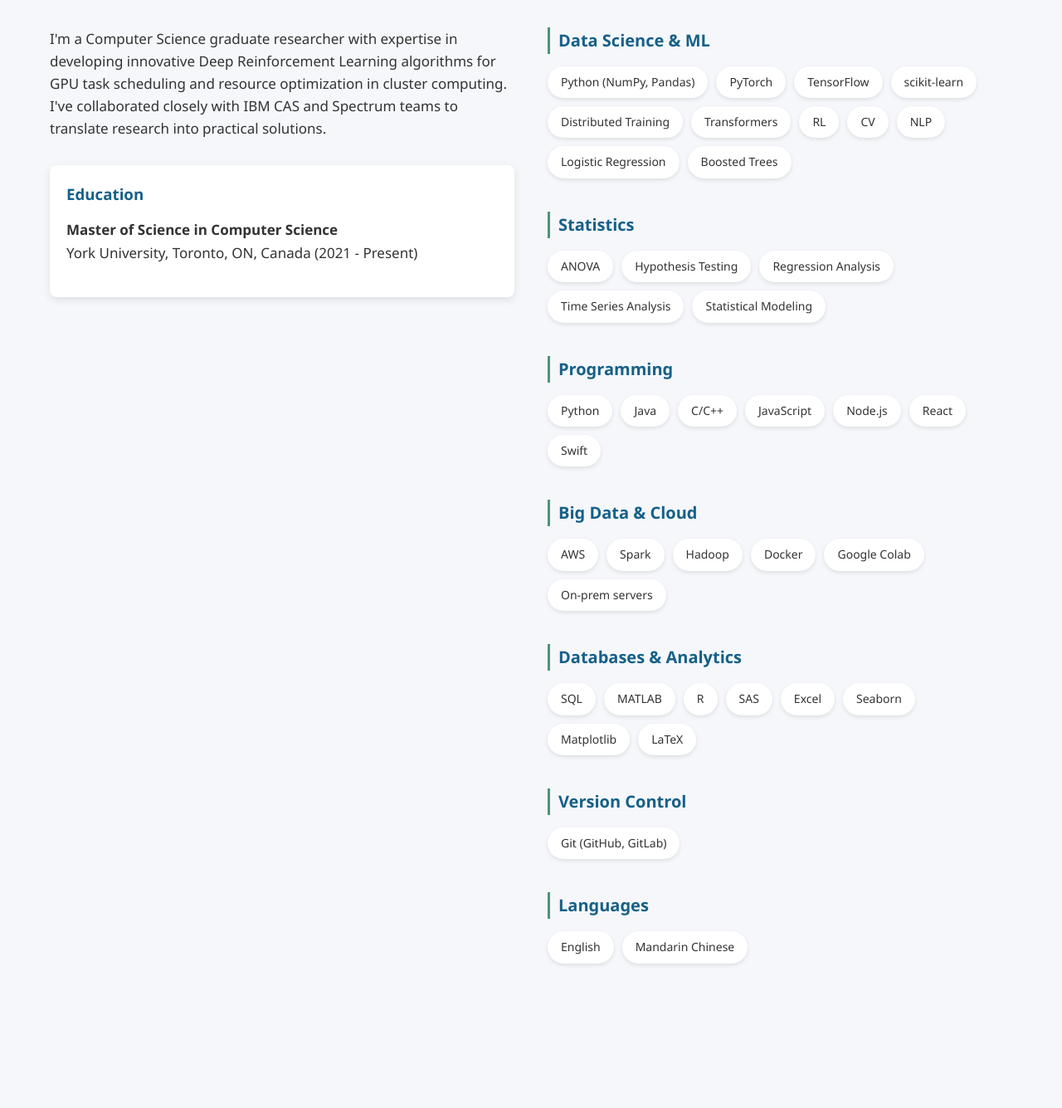
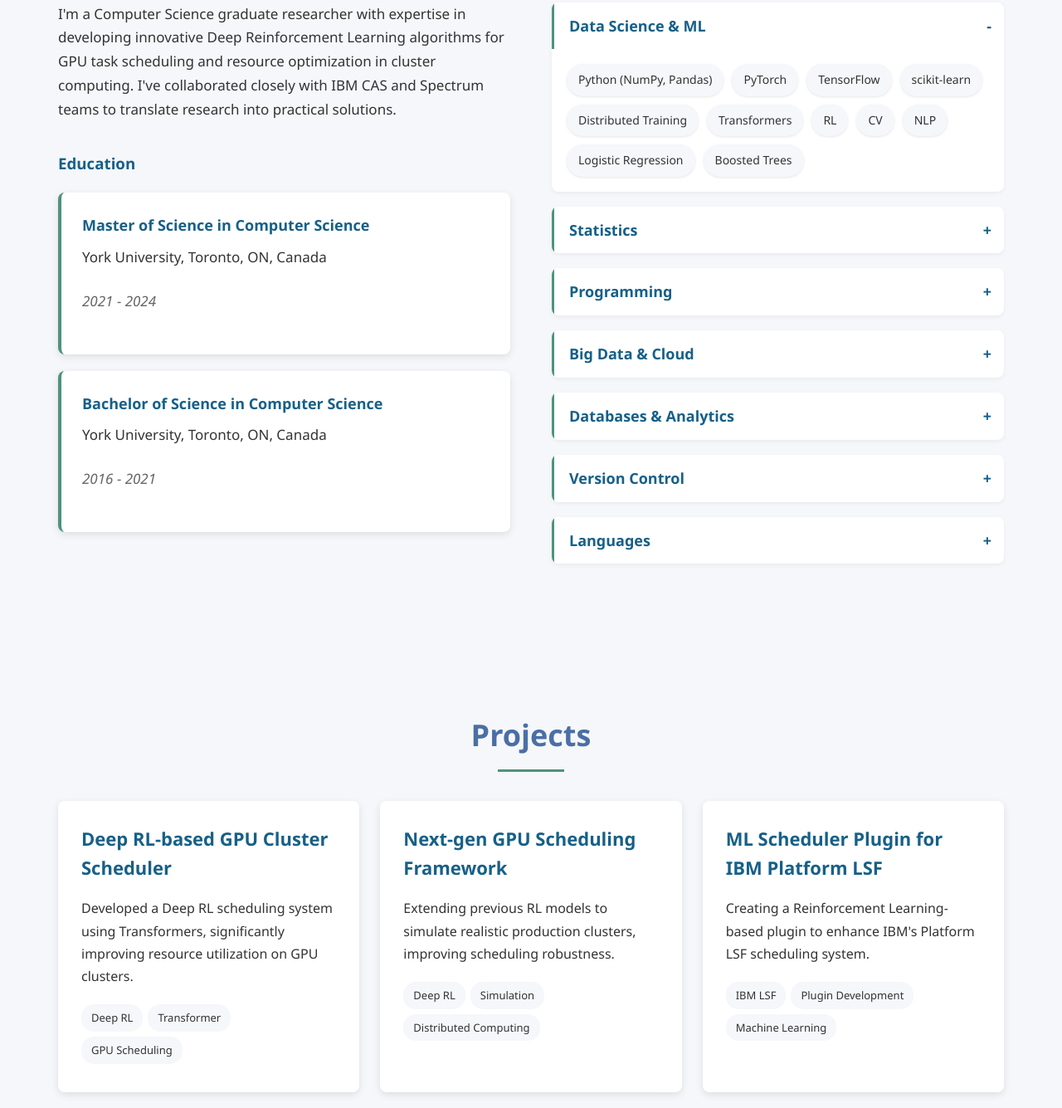
Before and after one commit to LoboShao/loboshao.github.io, a plain HTML site: page index.html in a window 1280 px wide. Shown: the part 985-2320 px from the top of the page at 83% size. Drawn offline with Linux system fonts and the light colour scheme.

Commit message:
Add files via upload

```diff
--- a/index.html
+++ b/index.html
@@ -46,10 +46,20 @@
                 <div class="about-text">
                     <p>I'm a Computer Science graduate researcher with expertise in developing innovative Deep Reinforcement Learning algorithms for GPU task scheduling and resource optimization in cluster computing. I've collaborated closely with IBM CAS and Spectrum teams to translate research into practical solutions.</p>
 
-                    <div class="education">
+                    <div class="education-section">
                         <h3>Education</h3>
-                        <p><strong>Master of Science in Computer Science</strong><br>
-                        York University, Toronto, ON, Canada (2021 - Present)</p>
+                        <div class="education-cards">
+                            <div class="education-card">
+                                <h4>Master of Science in Computer Science</h4>
+                                <p class="education-institution">York University, Toronto, ON, Canada</p>
+                                <p class="education-year">2021 - 2024</p>
+                            </div>
+                            <div class="education-card">
+                                <h4>Bachelor of Science in Computer Science</h4>
+                                <p class="education-institution">York University, Toronto, ON, Canada</p>
+                                <p class="education-year">2016 - 2021</p>
+                            </div>
+                        </div>
                     </div>
                 </div>
                 <div class="skills">
@@ -210,12 +220,12 @@
                     </svg>
                     Email
                 </a>
-                <a href="tel:+16478349024" class="contact-link">
+                <!-- <a href="tel:+dont want to tell" class="contact-link">
                     <svg xmlns="http://www.w3.org/2000/svg" width="16" height="16" fill="currentColor" viewBox="0 0 16 16">
                         <path fill-rule="evenodd" d="M1.885.511a1.745 1.745 0 0 1 2.61.163L6.29 2.98c.329.423.445.974.315 1.494l-.547 2.19a.678.678 0 0 0 .178.643l2.457 2.457a.678.678 0 0 0 .644.178l2.189-.547a1.745 1.745 0 0 1 1.494.315l2.306 1.794c.829.645.905 1.87.163 2.611l-1.034 1.034c-.74.74-1.846 1.065-2.877.702a18.634 18.634 0 0 1-7.01-4.42 18.634 18.634 0 0 1-4.42-7.009c-.362-1.03-.037-2.137.703-2.877L1.885.511z"/>
                     </svg>
                     Phone
-                </a>
+                </a> -->
                 <a href="#" class="contact-link">
                     <svg xmlns="http://www.w3.org/2000/svg" width="16" height="16" fill="currentColor" viewBox="0 0 16 16">
                         <path d="M0 8a8 8 0 1 1 16 0A8 8 0 0 1 0 8zm7.5-6.923c-.67.204-1.335.82-1.887 1.855A7.97 7.97 0 0 0 5.145 4H7.5V1.077zM4.09 4a9.267 9.267 0 0 1 .64-1.539 6.7 6.7 0 0 1 .597-.933A7.025 7.025 0 0 0 2.255 4H4.09zm-.582 3.5c.03-.877.138-1.718.312-2.5H1.674a6.958 6.958 0 0 0-.656 2.5h2.49zM4.847 5a12.5 12.5 0 0 0-.338 2.5H7.5V5H4.847zM8.5 5v2.5h2.99a12.495 12.495 0 0 0-.337-2.5H8.5zM4.51 8.5a12.5 12.5 0 0 0 .337 2.5H7.5V8.5H4.51zm3.99 0V11h2.653c.187-.765.306-1.608.338-2.5H8.5zM5.145 12c.138.386.295.744.468 1.068.552 1.035 1.218 1.65 1.887 1.855V12H5.145zm.182 2.472a6.696 6.696 0 0 1-.597-.933A9.268 9.268 0 0 1 4.09 12H2.255a7.024 7.024 0 0 0 3.072 2.472zM3.82 11a13.652 13.652 0 0 1-.312-2.5h-2.49c.062.89.291 1.733.656 2.5H3.82zm6.853 3.472A7.024 7.024 0 0 0 13.745 12H11.91a9.27 9.27 0 0 1-.64 1.539 6.688 6.688 0 0 1-.597.933zM8.5 12v2.923c.67-.204 1.335-.82 1.887-1.855.173-.324.33-.682.468-1.068H8.5zm3.68-1h2.146c.365-.767.594-1.61.656-2.5h-2.49a13.65 13.65 0 0 1-.312 2.5zm2.802-3.5a6.959 6.959 0 0 0-.656-2.5H12.18c.174.782.282 1.623.312 2.5h2.49zM11.27 2.461c.247.464.462.98.64 1.539h1.835a7.024 7.024 0 0 0-3.072-2.472c.218.284.418.598.597.933zM10.855 4a7.966 7.966 0 0 0-.468-1.068C9.835 1.897 9.17 1.282 8.5 1.077V4h2.355z"/>
@@ -226,5 +236,6 @@
             <p>&copy; 2025 Yiming Shao. All rights reserved.</p>
         </div>
     </footer>
+    <script src="scripts.js"></script>
 </body>
 </html>
--- /dev/null
+++ b/scripts.js
@@ -0,0 +1,8 @@
+document.querySelectorAll('.skill-category h3').forEach(header => {
+    header.addEventListener('click', () => {
+        header.parentElement.classList.toggle('active');
+    });
+});
+
+// Initialize with first category open
+document.querySelector('.skill-category').classList.add('active');
--- a/styles.css
+++ b/styles.css
@@ -33,7 +33,7 @@ a:hover {
 .container {
     max-width: 1200px;
     margin: 0 auto;
-    padding: 0 20px;
+    padding: 0 30px; /* Increased from 20px for better breathing room */
 }
 
 /* Header */
@@ -50,7 +50,7 @@ nav {
     display: flex;
     justify-content: space-between;
     align-items: center;
-    padding: 20px 0;
+    padding: 15px 0; /* Reduced from 20px to be less chunky */
 }
 
 .logo {
@@ -78,7 +78,7 @@ nav {
     display: flex;
     align-items: center;
     background-color: var(--white);
-    padding-top: 60px;
+    padding-top: 70px; /* Adjusted to account for fixed header */
 }
 
 .hero-content {
@@ -89,7 +89,7 @@ nav {
 
 .hero-text {
     flex: 1;
-    padding-right: 40px;
+    padding-right: 60px; /* Increased from 40px for better separation */
 }
 
 .hero-image {
@@ -98,7 +98,7 @@ nav {
 }
 
 .hero-image img {
-    max-width: 100%;
+    max-width: 90%; /* Slightly reduced to prevent overwhelming */
     border-radius: 50%;
     box-shadow: 0 5px 15px rgba(0, 0, 0, 0.1);
 }
@@ -123,6 +123,7 @@ h1 {
     border-radius: 4px;
     font-weight: 500;
     transition: background-color 0.3s ease;
+    margin-top: 25px; /* Added spacing above the button */
 }
 
 .btn:hover {
@@ -132,13 +133,13 @@ h1 {
 
 /* Section Styling */
 .section {
-    padding: 100px 0;
+    padding: 80px 0; /* Reduced from 100px to be less stretched */
 }
 
 .section-title {
     text-align: center;
     font-size: 36px;
-    margin-bottom: 60px;
+    margin-bottom: 50px; /* Reduced from 60px */
     color: var(--primary-color);
     position: relative;
 }
@@ -159,7 +160,7 @@ h1 {
     display: flex;
     justify-content: space-between;
     align-items: flex-start;
-    gap: 40px;
+    gap: 50px; /* Increased from 40px */
 }
 
 .about-text {
@@ -167,87 +168,143 @@ h1 {
 }
 
 .about-text p {
-    margin-bottom: 20px;
+    margin-bottom: 24px; /* Increased from 20px */
     font-size: 17px;
+    line-height: 1.7; /* Improved from 1.6 for better readability */
 }
 
-.education {
-    margin-top: 30px;
-    padding: 20px;
+.education-section {
+    margin-top: 35px;
+}
+
+.education-section h3 {
+    margin-bottom: 20px;
+    color: var(--secondary-color);
+}
+
+.education-cards {
+    display: flex;
+    flex-direction: column;
+    gap: 20px;
+}
+
+.education-card {
     background-color: var(--white);
     border-radius: 8px;
     box-shadow: 0 3px 10px rgba(0, 0, 0, 0.1);
+    padding: 25px;
+    border-left: 4px solid var(--accent-color);
+    transition: transform 0.3s ease;
 }
 
-.education h3 {
-    margin-bottom: 15px;
+.education-card:hover {
+    transform: translateX(5px);
+}
+
+.education-card h4 {
+    font-size: 18px;
+    margin-bottom: 10px;
     color: var(--secondary-color);
 }
 
+.education-institution {
+    font-size: 16px;
+    margin-bottom: 5px;
+}
+
+.education-year {
+    color: #666;
+    font-style: italic;
+}
+
+/* Updated Skills Section */
 .skills {
     flex: 1;
 }
 
 .skill-category {
-    margin-bottom: 30px;
+    margin-bottom: 18px; /* Increased from 15px */
+    background-color: var(--white);
+    border-radius: 8px;
+    box-shadow: 0 2px 5px rgba(0, 0, 0, 0.05);
+    overflow: hidden;
 }
 
 .skill-category h3 {
-    margin-bottom: 15px;
+    margin-bottom: 0;
+    padding: 14px 18px; /* Increased from 12px 15px */
     color: var(--secondary-color);
-    font-size: 20px;
+    font-size: 18px;
     border-left: 3px solid var(--accent-color);
-    padding-left: 10px;
+    cursor: pointer;
+    position: relative;
+}
+
+.skill-category h3::after {
+    content: '+';
+    position: absolute;
+    right: 15px;
+    transition: transform 0.3s ease;
+}
+
+.skill-category.active h3::after {
+    content: '-';
 }
 
 .skill-list {
     display: flex;
     flex-wrap: wrap;
+    gap: 10px; /* Increased from 8px */
+    padding: 18px; /* Increased from 15px */
+    display: none;
+}
+
+.skill-category.active .skill-list {
+    display: flex;
 }
 
 .skill-item {
-    background-color: var(--white);
-    padding: 8px 16px;
-    margin: 0 10px 10px 0;
+    background-color: var(--light-bg);
+    padding: 8px 14px; /* Increased from 6px 12px */
     border-radius: 20px;
-    font-size: 14px;
-    box-shadow: 0 2px 5px rgba(0, 0, 0, 0.1);
-    transition: transform 0.2s ease, box-shadow 0.2s ease;
+    font-size: 14px; /* Increased from 13px for better readability */
+    box-shadow: 0 1px 3px rgba(0, 0, 0, 0.1);
+    transition: transform 0.2s ease;
 }
 
 .skill-item:hover {
     transform: translateY(-2px);
-    box-shadow: 0 4px 8px rgba(0, 0, 0, 0.15);
+    background-color: rgba(74, 111, 165, 0.1);
 }
 
 /* Projects Section */
 .projects-grid {
     display: grid;
     grid-template-columns: repeat(auto-fill, minmax(350px, 1fr));
-    gap: 30px;
+    gap: 25px; /* Added explicit gap */
+    margin-bottom: 20px; /* Added bottom margin */
 }
 
 .project-card {
     background-color: var(--white);
     border-radius: 8px;
+    box-shadow: 0 3px 10px rgba(0, 0, 0, 0.1);
+    transition: transform 0.3s ease;
     overflow: hidden;
-    box-shadow: 0 5px 15px rgba(0, 0, 0, 0.1);
-    transition: transform 0.3s ease, box-shadow 0.3s ease;
-    border-top: 4px solid var(--primary-color);
+    height: 100%; /* Ensure consistent height */
 }
 
 .project-card:hover {
     transform: translateY(-5px);
-    box-shadow: 0 10px 20px rgba(0, 0, 0, 0.15);
 }
 
 .project-info {
-    padding: 25px;
+    padding: 28px; /* Increased from 25px */
 }
 
 .project-title {
     font-size: 22px;
-    margin-bottom: 15px;
+    margin-bottom: 18px; /* Increased from 15px */
     color: var(--secondary-color);
 }
 
@@ -260,15 +317,15 @@ h1 {
 .project-tags {
     display: flex;
     flex-wrap: wrap;
-    margin-top: 15px;
+    margin-top: 20px; /* Increased from 15px */
 }
 
 .project-tag {
     background-color: var(--light-bg);
-    padding: 5px 10px;
-    margin: 0 5px 5px 0;
+    padding: 6px 12px; /* Increased from 5px 10px */
+    margin: 0 6px 6px 0; /* Increased from 0 5px 5px 0 */
     border-radius: 15px;
-    font-size: 12px;
+    font-size: 13px; /* Increased from 12px */
     transition: background-color 0.2s ease;
 }
 
@@ -283,8 +340,8 @@ h1 {
 
 .publication-item {
     background-color: var(--white);
-    padding: 25px;
-    margin-bottom: 25px;
+    padding: 28px; /* Increased from 25px */
+    margin-bottom: 28px; /* Increased from 25px */
     border-radius: 8px;
     box-shadow: 0 3px 10px rgba(0, 0, 0, 0.1);
     transition: transform 0.3s ease;
@@ -297,13 +354,13 @@ h1 {
 
 .publication-title {
     font-size: 20px;
-    margin-bottom: 10px;
+    margin-bottom: 14px; /* Increased from 10px */
     color: var(--secondary-color);
 }
 
 .publication-authors {
     font-style: italic;
-    margin-bottom: 10px;
+    margin-bottom: 14px; /* Increased from 10px */
     color: #666;
 }
 
@@ -311,16 +368,16 @@ h1 {
 footer {
     background-color: var(--primary-color);
     color: white;
-    padding: 30px 0;
+    padding: 40px 0; /* Increased from 30px */
     text-align: center;
-    margin-top: 50px;
+    margin-top: 60px; /* Increased from 50px */
 }
 
 .contact-links {
     display: flex;
     justify-content: center;
-    margin-bottom: 20px;
-    gap: 15px;
+    margin-bottom: 25px; /* Increased from 20px */
+    gap: 20px; /* Increased from 15px */
 }
 
 .contact-link {
@@ -328,7 +385,7 @@ footer {
     align-items: center;
     color: white;
     font-weight: 500;
-    padding: 8px 15px;
+    padding: 10px 18px; /* Increased from 8px 15px */
     border-radius: 4px;
     background-color: rgba(255, 255, 255, 0.1);
     transition: background-color 0.3s ease;
@@ -340,7 +397,7 @@ footer {
 }
 
 .contact-link svg {
-    margin-right: 8px;
+    margin-right: 10px; /* Increased from 8px */
 }
 
 /* Responsive Design */
@@ -351,7 +408,7 @@ footer {
 
     .hero-text, .about-text {
         padding-right: 0;
-        margin-bottom: 40px;
+        margin-bottom: 50px; /* Increased from 40px */
     }
 
     .projects-grid {
@@ -360,7 +417,7 @@ footer {
 
     .hero {
         height: auto;
-        padding: 120px 0 60px;
+        padding: 130px 0 70px; /* Increased from 120px 0 60px */
     }
 
     h1 {
@@ -372,13 +429,24 @@ footer {
     }
 
     .section {
-        padding: 60px 0;
+        padding: 70px 0; /* Increased from 60px */
     }
 }
 
 @media (max-width: 600px) {
+    .container {
+        padding: 0 20px; /* Adjusted for mobile */
+    }
+
     .nav-links {
         display: none;
+    }
+
+    /* Add hamburger menu for mobile */
+    .menu-toggle {
+        display: block;
+        font-size: 24px;
+        cursor: pointer;
     }
 
     .project-card {
@@ -387,5 +455,20 @@ footer {
 
     .section-title {
         font-size: 28px;
+        margin-bottom: 40px;
+    }
+
+    .skill-list {
+        grid-template-columns: repeat(auto-fill, minmax(100px, 1fr));
+    }
+
+    .about-content {
+        gap: 30px;
+    }
+
+    .contact-links {
+        flex-direction: column;
+        align-items: center;
+        gap: 12px;
     }
 }
```
